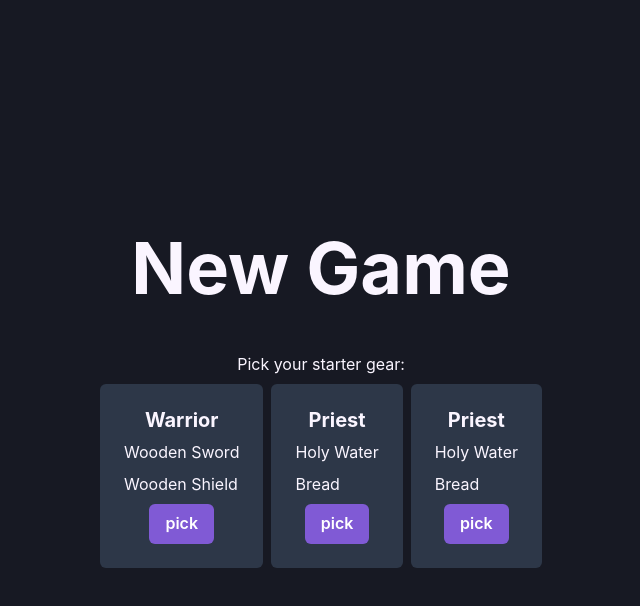
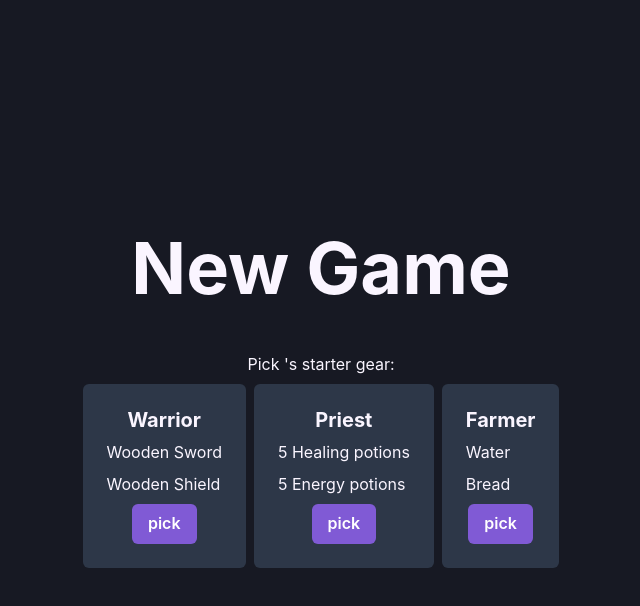
Before and after one commit to TheFlyingWhale/Inter-Mundos-React-Typescript, a React (Create React App) app: page /newGame in a window 1280 px wide. Both pictures are taken after a click on the button "Next". Shown: the top 606 px of the page, without its empty margins (319-959 px from the left). Built offline with nearby package versions, Linux system fonts and the light colour scheme.

Commit message:
reorganize the newGame code

```diff
--- /dev/null
+++ b/src/views/newGame/PlayerName.tsx
@@ -0,0 +1,43 @@
+import React, { useState } from "react";
+import { VStack, Text, Input, Button } from "@chakra-ui/react";
+import { useNavigate } from "react-router-dom";
+import { useGameContext } from "../../context/GameContext";
+
+const PlayerName = () => {
+    const { gameCommands } = useGameContext();
+    const { setPlayerName } = gameCommands;
+
+    const [playerNameInput, setPlayerNameInput] = useState("");
+
+    const navigate = useNavigate();
+    const handleNext = () => {
+        setPlayerName(playerNameInput);
+        navigate("starterItem");
+    };
+
+    return (
+        <VStack gap={3} minW="250px">
+            <VStack align="start" w="full">
+                <Text>Player Name:</Text>
+                <Input
+                    bg="gray.800"
+                    placeholder="What should your name be?"
+                    onChange={(e: React.ChangeEvent<HTMLInputElement>) =>
+                        setPlayerNameInput(e.target.value)
+                    }
+                />
+            </VStack>
+            <Button
+                disabled={playerNameInput.length > 0 ? false : true}
+                colorScheme="purple"
+                w="full"
+                className="fadeInFirst"
+                onClick={handleNext}
+            >
+                Next
+            </Button>
+        </VStack>
+    );
+};
+
+export default PlayerName;
--- /dev/null
+++ b/src/views/newGame/StarterItems.tsx
@@ -0,0 +1,59 @@
+import { HStack, VStack, Text, Heading, Button } from "@chakra-ui/react";
+import { useGameContext } from "../../context/GameContext";
+
+const StarterItems = () => {
+    const { gameState } = useGameContext();
+    const { player } = gameState;
+
+    return (
+        <VStack>
+            <Text>Pick {player.name}'s starter gear:</Text>
+            <HStack>
+                <VStack
+                    bg="gray.700"
+                    p={6}
+                    borderRadius={6}
+                    h="full"
+                    justifyContent="space-between"
+                >
+                    <Heading size="md">Warrior</Heading>
+                    <VStack align="start" w="full">
+                        <Text>Wooden Sword</Text>
+                        <Text>Wooden Shield</Text>
+                    </VStack>
+                    <Button colorScheme="purple">pick</Button>
+                </VStack>
+                <VStack
+                    bg="gray.700"
+                    p={6}
+                    borderRadius={6}
+                    h="full"
+                    justifyContent="space-between"
+                >
+                    <Heading size="md">Priest</Heading>
+                    <VStack align="start" w="full">
+                        <Text>5 Healing potions</Text>
+                        <Text>5 Energy potions</Text>
+                    </VStack>
+                    <Button colorScheme="purple">pick</Button>
+                </VStack>
+                <VStack
+                    bg="gray.700"
+                    p={6}
+                    borderRadius={6}
+                    h="full"
+                    justifyContent="space-between"
+                >
+                    <Heading size="md">Farmer</Heading>
+                    <VStack align="start" w="full">
+                        <Text>Water</Text>
+                        <Text>Bread</Text>
+                    </VStack>
+                    <Button colorScheme="purple">pick</Button>
+                </VStack>
+            </HStack>
+        </VStack>
+    );
+};
+
+export default StarterItems;
--- a/src/views/newGame/index.tsx
+++ b/src/views/newGame/index.tsx
@@ -1,5 +1,6 @@
 import { Route, Routes } from "react-router-dom";
-import { PlayerName, StarterItem } from "./newGame";
+import PlayerName from "./PlayerName";
+import StarterItems from "./StarterItems";
 import NewGameOutlet from "./NewGameOutlet";
 
 const NewGameRouter = () => {
@@ -7,7 +8,7 @@ const NewGameRouter = () => {
         <Routes>
             <Route path="/*" element={<NewGameOutlet />}>
                 <Route index element={<PlayerName />} />
-                <Route path="starterItem" element={<StarterItem />} />
+                <Route path="starterItem" element={<StarterItems />} />
             </Route>
         </Routes>
     );
--- a/src/views/newGame/newGame.tsx
+++ /dev/null
@@ -1,85 +0,0 @@
-import React, { useState } from "react";
-import { VStack, HStack, Heading, Text, Input, Button } from "@chakra-ui/react";
-import { useNavigate } from "react-router-dom";
-
-export const PlayerName = () => {
-    const [playerName, setPlayerName] = useState("");
-
-    const navigate = useNavigate();
-
-    return (
-        <VStack gap={3} minW="250px">
-            <VStack align="start" w="full">
-                <Text>Player Name:</Text>
-                <Input
-                    bg="gray.800"
-                    placeholder="What should your name be?"
-                    onChange={(e: React.ChangeEvent<HTMLInputElement>) =>
-                        setPlayerName(e.target.value)
-                    }
-                />
-            </VStack>
-            <Button
-                disabled={playerName.length > 0 ? false : true}
-                colorScheme="purple"
-                w="full"
-                className="fadeInFirst"
-                onClick={() => navigate("starterItem")}
-            >
-                Next
-            </Button>
-        </VStack>
-    );
-};
-
-export const StarterItem = () => {
-    return (
-        <VStack>
-            <Text>Pick your starter gear:</Text>
-            <HStack>
-                <VStack
-                    bg="gray.700"
-                    p={6}
-                    borderRadius={6}
-                    h="full"
-                    justifyContent="space-between"
-                >
-                    <Heading size="md">Warrior</Heading>
-                    <VStack align="start">
-                        <Text>Wooden Sword</Text>
-                        <Text>Wooden Shield</Text>
-                    </VStack>
-                    <Button colorScheme="purple">pick</Button>
-                </VStack>
-                <VStack
-                    bg="gray.700"
-                    p={6}
-                    borderRadius={6}
-                    h="full"
-                    justifyContent="space-between"
-                >
-                    <Heading size="md">Priest</Heading>
-                    <VStack align="start">
-                        <Text>Holy Water</Text>
-                        <Text>Bread</Text>
-                    </VStack>
-                    <Button colorScheme="purple">pick</Button>
-                </VStack>
-                <VStack
-                    bg="gray.700"
-                    p={6}
-                    borderRadius={6}
-                    h="full"
-                    justifyContent="space-between"
-                >
-                    <Heading size="md">Priest</Heading>
-                    <VStack align="start">
-                        <Text>Holy Water</Text>
-                        <Text>Bread</Text>
-                    </VStack>
-                    <Button colorScheme="purple">pick</Button>
-                </VStack>
-            </HStack>
-        </VStack>
-    );
-};
```
